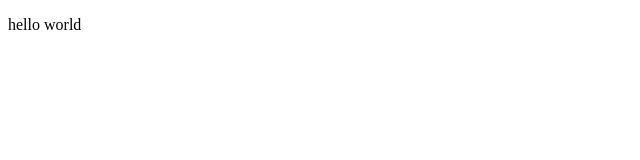
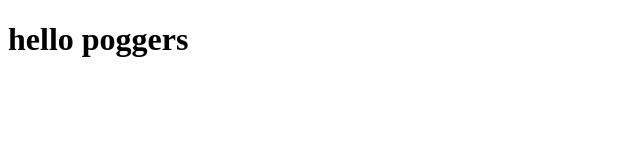
Before and after one commit to budijansen88/courseraWebDevCourse, a plain HTML site: page index.html in a window 1280 px wide. Shown: the whole page, without its empty margins (0-640 px from the left). Drawn offline with Linux system fonts and the light colour scheme.

Commit message:
new update

```diff
--- a/index.html
+++ b/index.html
@@ -4,6 +4,6 @@
     <title>test ke 1</title>
   </head>
   <body>
-    <p>hello world</p>
+    <h1>hello poggers</h1>
   </body>
 </html>
```
